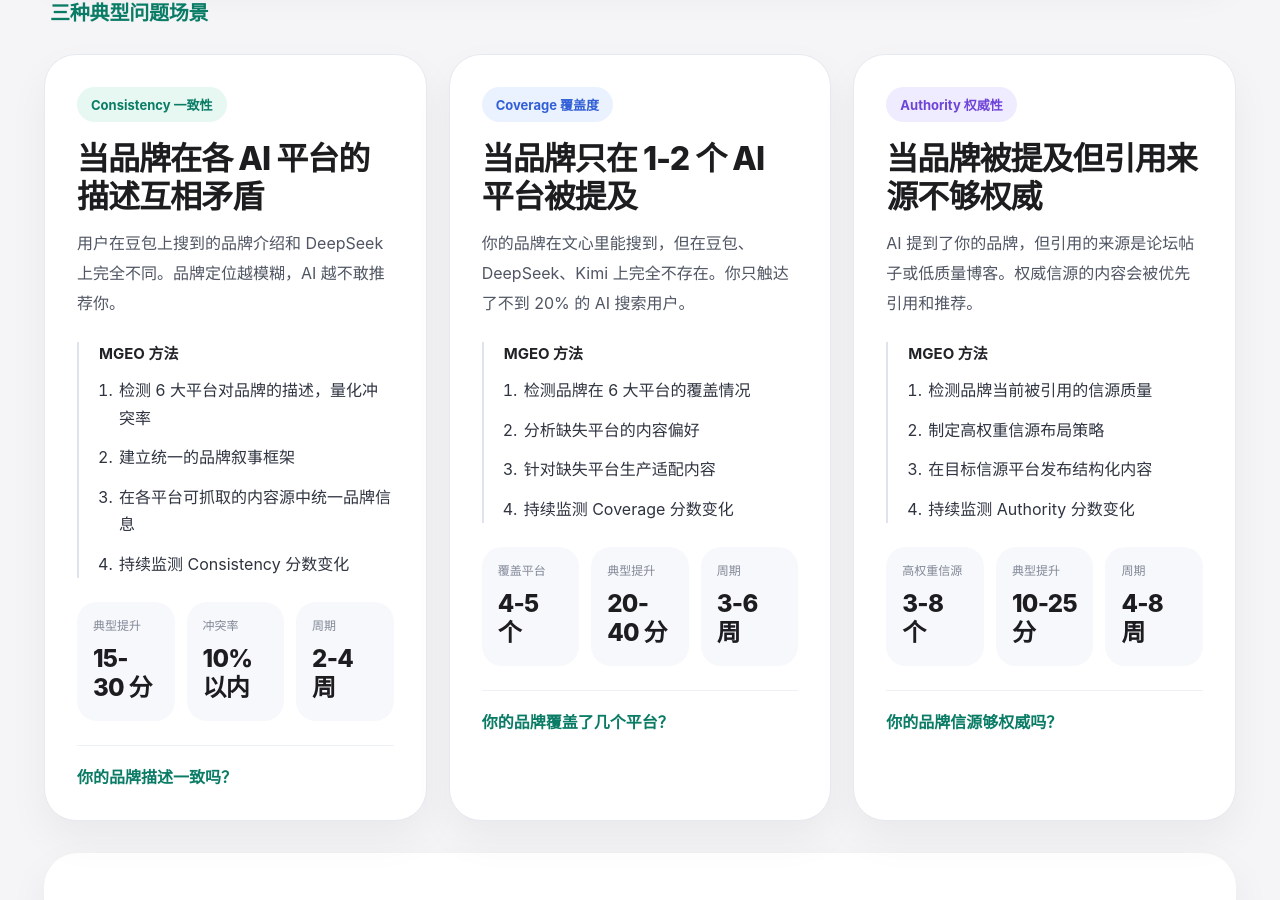
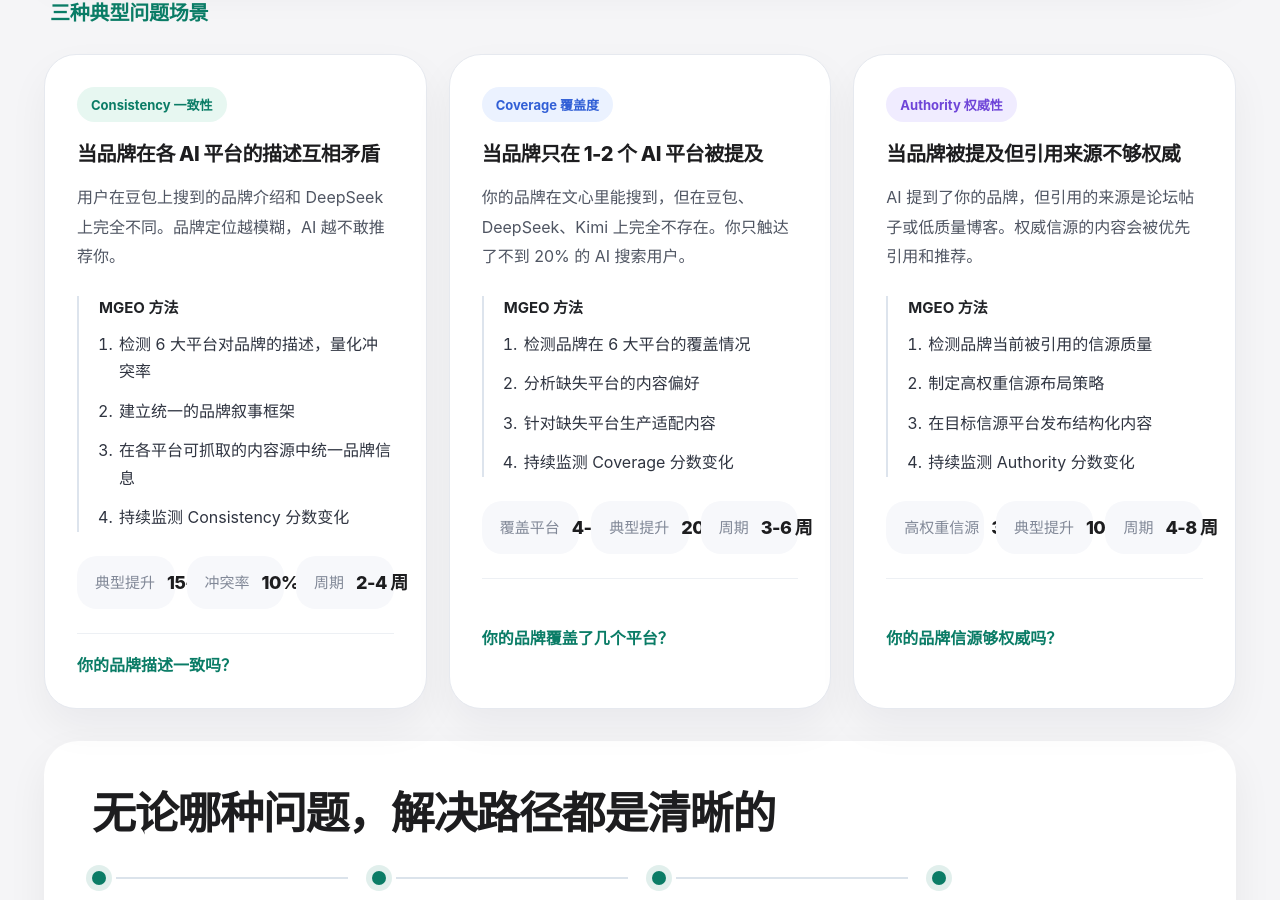
Before and after one commit to DONGLUOJI/mgeo-mvp, a Next.js app: page /cases in a window 1280 px wide. Shown: the part 458-1358 px from the top of the page. Built offline with nearby package versions, Linux system fonts and the light colour scheme; no server answers.

Commit message:
style: align cases scenario cards

```diff
--- a/src/app/cases/page.tsx
+++ b/src/app/cases/page.tsx
@@ -328,6 +328,8 @@ const styles: Record<string, React.CSSProperties> = {
     boxShadow: "0 18px 40px rgba(15, 23, 42, 0.05)",
     display: "grid",
     alignContent: "start",
+    gridTemplateRows: "auto auto auto auto auto 1fr auto",
+    height: "100%",
   },
   sceneTag: {
     display: "inline-flex",
@@ -342,10 +344,10 @@ const styles: Record<string, React.CSSProperties> = {
   },
   sceneTitle: {
     margin: 0,
-    fontSize: 32,
-    lineHeight: 1.18,
+    fontSize: 20,
+    lineHeight: 1.45,
     color: "#1d1d1f",
-    letterSpacing: "-0.03em",
+    letterSpacing: "-0.02em",
     fontWeight: 800,
   },
   sceneDescription: {
@@ -386,21 +388,26 @@ const styles: Record<string, React.CSSProperties> = {
   metricCard: {
     background: "#f7f8fb",
     borderRadius: 20,
-    padding: "16px 16px 18px",
-    minHeight: 96,
+    padding: "16px 18px",
+    minHeight: 0,
+    display: "flex",
+    alignItems: "center",
+    justifyContent: "space-between",
+    gap: 12,
   },
   metricLabel: {
     color: "#818897",
-    fontSize: 12,
+    fontSize: 15,
     lineHeight: 1.4,
+    whiteSpace: "nowrap",
   },
   metricValue: {
-    marginTop: 10,
     color: "#1d1d1f",
-    fontSize: 24,
+    fontSize: 18,
     fontWeight: 800,
     lineHeight: 1.2,
     letterSpacing: "-0.03em",
+    whiteSpace: "nowrap",
   },
   sceneCta: {
     display: "inline-flex",
```
